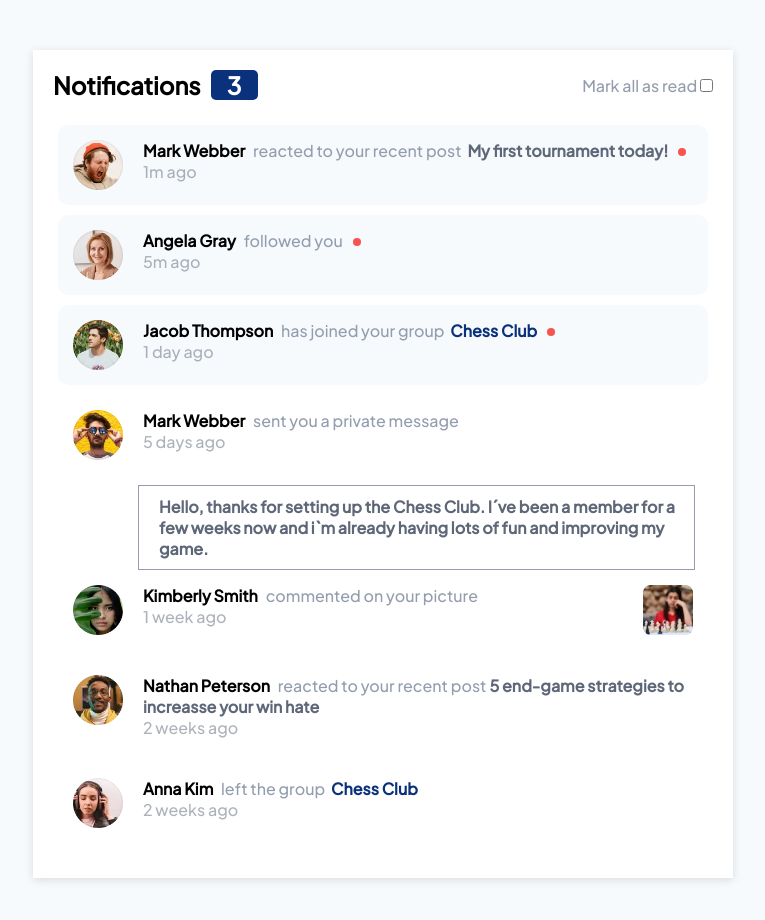
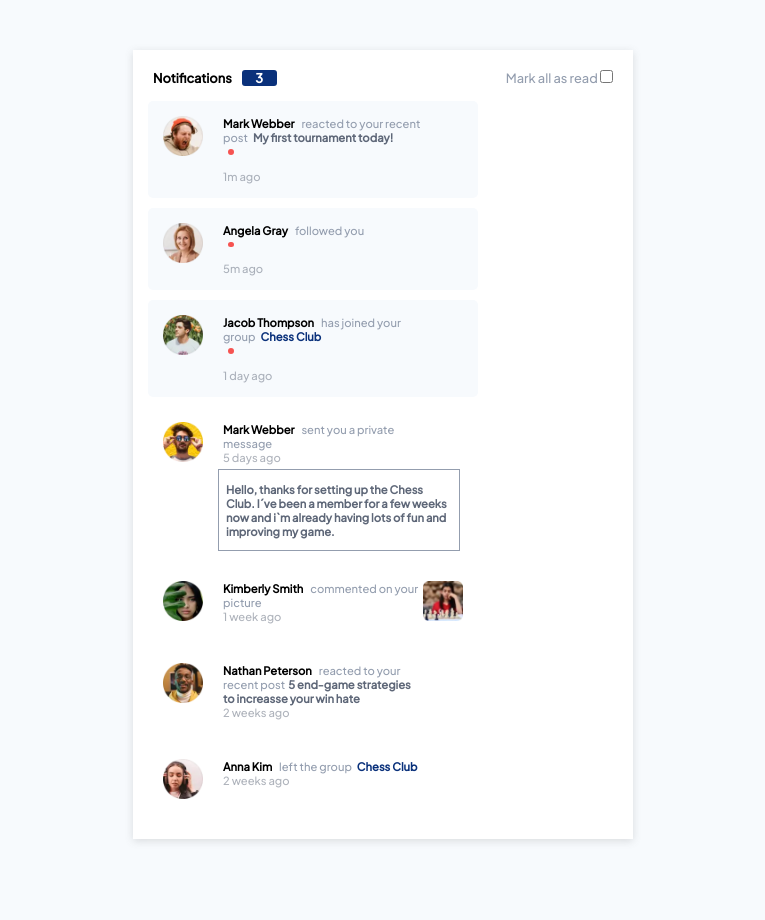
Before and after one commit to K4Z1NH0/notifications-page, a plain HTML site: page index.html in a window 1280 px wide. Shown: the whole page, without its empty margins (257-1022 px from the left). After the commit the page ends 889 px from the top, so only its background shows below. Drawn offline with Linux system fonts and the light colour scheme.

Commit message:
arrumando os midias querys (incompleto)

```diff
--- a/css/style.css
+++ b/css/style.css
@@ -32,7 +32,6 @@ body{
     justify-content: center;
     display: flex;
     flex-direction: column;
-    width: 700px;
     background-color: var(--color-branco);
 }
 
@@ -163,8 +162,6 @@ main h2{
 }
 
 .ball-red{
-    margin-top: 8px;
-    margin-left: 10px;
     width: 0.5em;
     height: 0.5em;
     background-color: var(--color-vermelho);
@@ -185,3 +182,209 @@ main h2{
     border: 1px solid var(--bg-color-2);
     border-radius: 5px;
 }
+
+/* medias querys */
+@media (max-width: 350px){
+    .container{
+        width: 300px;
+    }
+
+    section h1{
+        font-size: 0.6em;
+    }
+
+    section h2{
+        font-size: 0.6em;
+        width: 25px;
+        border-radius: 3px;
+    }
+
+    section div label{
+        font-size: 0.6em;
+    }
+
+    main{
+        padding: 15px;
+        margin-top: -40px;
+    }
+
+    main img{
+        width: 30px;
+        height: 30px;
+    }
+
+    main .mark{
+        border-radius: 3px;
+        width: 250px;
+        padding: 15px;
+        margin-top: 40px;
+        margin-bottom: 10px;
+        font-size: 0.6em;
+    }
+
+
+    main .angela, main .jacob, main .rizky, main .kimberly, main .nathan, main .anna{
+        border-radius: 3px;
+        width: 250px;
+        padding: 15px;
+        margin-bottom: 10px;
+        font-size: 0.6em;
+    }
+
+
+    .message{
+        margin-top: -20px;
+        font-size: 0.6em;
+        margin-left: 60px;
+        padding: 5px 0px;
+        width: 170px;
+        margin-bottom: 15px;
+    }
+
+    .message h2{
+        margin: 5px;
+    }
+
+}
+
+@media (min-width: 375px){
+    .container{
+        width: 300px;
+    }
+
+    section h1{
+        font-size: 0.6em;
+    }
+
+    section h2{
+        font-size: 0.6em;
+        width: 25px;
+        border-radius: 3px;
+    }
+
+    section div label{
+        font-size: 0.6em;
+    }
+
+    main{
+        padding: 15px;
+        margin-top: -40px;
+    }
+
+    main img{
+        width: 30px;
+        height: 30px;
+    }
+
+    main .mark{
+        border-radius: 3px;
+        width: 250px;
+        padding: 15px;
+        margin-top: 40px;
+        margin-bottom: 10px;
+        font-size: 0.6em;
+    }
+
+    main .mark h2, main .angela h2, main .jacob h2, main .rizky h2, main .kimberly h2, main .nathan h2, main .anna h2{
+        width: 180px;
+    }
+
+
+    main .angela, main .jacob, main .rizky, main .kimberly, main .nathan, main .anna{
+        border-radius: 3px;
+        width: 250px;
+        padding: 15px;
+        margin-bottom: 10px;
+        font-size: 0.6em;
+    }
+
+    .ball-red{
+        margin-top: 5px;
+        margin-left: 5px;
+        width: 0.5em;
+        height: 0.5em;
+        background-color: var(--color-vermelho);
+        border-radius: 100%;
+    }
+
+    .message{
+        margin-top: -20px;
+        font-size: 0.6em;
+        margin-left: 60px;
+        padding: 5px 0px;
+        width: 170px;
+        margin-bottom: 15px;
+    }
+
+    .message h2{
+        margin: 5px;
+    }
+
+}
+
+@media (min-width: 425px){
+    .container{
+        width: 500px;
+    }
+
+    section h1{
+        font-size: 0.8em;
+    }
+
+    section h2{
+        font-size: 0.8em;
+        width: 50px;
+        border-radius: 3px;
+    }
+
+    section div label{
+        font-size: 0.8em;
+    }
+
+    main img{
+        width: 40px;
+        height: 40px;
+    }
+
+    main .mark{
+        border-radius: 5px;
+        width: 300px;
+        padding: 15px;
+        margin-top: 40px;
+        margin-bottom: 10px;
+        font-size: 0.7em;
+    }
+
+    main .mark h2, main .angela h2, main .jacob h2, main .rizky h2, main .kimberly h2, main .nathan h2, main .anna h2{
+        width: 200px;
+    }
+
+    main .angela, main .jacob, main .rizky, main .kimberly, main .nathan, main .anna{
+        border-radius: 5px;
+        width: 300px;
+        padding: 15px;
+        margin-bottom: 10px;
+        font-size: 0.7em;
+    }
+
+    .ball-red{
+        margin-top: 5px;
+        margin-left: 5px;
+        width: 0.5em;
+        height: 0.5em;
+        border-radius: 100%;
+    }
+
+    .message{
+        margin-top: -20px;
+        font-size: 0.7em;
+        margin-left: 70px;
+        padding: 5px 0px;
+        width: 240px;
+        margin-bottom: 15px;
+    }
+
+    .message h2{
+        margin: 7px;
+    }
+}
--- a/index.html
+++ b/index.html
@@ -26,18 +26,18 @@
       <main>
         <div class="mark">
           <img src="./assets/images/avatar-mark-webber.webp">
-          <h2><span class="name">Mark Webber</span><span class="notification-text"> reacted to your recent post <span class="text-azul"> My first tournament today!</span>
-          <br><span class="time">1m ago</span></span></h2><div class="ball-red"></div>
+          <h2><span class="name">Mark Webber</span><span class="notification-text"> reacted to your recent post <span class="text-azul"> My first tournament today!</span><div class="ball-red"></div>
+          <br><span class="time">1m ago</span></span></h2>
         </div>
         <div class="angela">
           <img src="./assets/images/avatar-angela-gray.webp">
-          <h2><span class="name">Angela Gray</span><span class="notification-text"> followed you
-          <br><span class="time">5m ago</span></span></h2><div class="ball-red"></div>
+          <h2><span class="name">Angela Gray</span><span class="notification-text"> followed you <div class="ball-red"></div>
+          <br><span class="time">5m ago</span></span></h2>
         </div>
         <div class="jacob">
           <img src="./assets/images/avatar-jacob-thompson.webp">
-          <h2><span class="name">Jacob Thompson</span><span class="notification-text"> has joined your group <span class="text-club"> Chess Club</span>
-          <br><span class="time">1 day ago</span></span></h2><div class="ball-red"></div>
+          <h2><span class="name">Jacob Thompson</span><span class="notification-text"> has joined your group <span class="text-club"> Chess Club</span><div class="ball-red"></div>
+          <br><span class="time">1 day ago</span></span></h2>
         </div>
         <div class="rizky">
           <img src="./assets/images/avatar-rizky-hasanuddin.webp">
@@ -45,16 +45,16 @@
           <br><span class="time">5 days ago</span></span></h2>
         </div>
         <div class="message">
-          <h2>Hello, thanks for setting up the Chess Club. I´ve been a member for a<br> few weeks now and i`m already having lots of fun and improving my<br> game.</h2>
+          <h2>Hello, thanks for setting up the Chess Club. I´ve been a member for a few weeks now and i`m already having lots of fun and improving my game.</h2>
         </div>
         <div class="kimberly">
           <img src="./assets/images/avatar-kimberly-smith.webp">
-          <h2><span class="name">Kimberly Smith</span><span class="notification-text"> commented on your picture<br>
-          <span class="time">1 week ago</span></span></h2><img class="kimberly-img" src="./assets/images/image-chess.webp">
+          <h2><span class="name">Kimberly Smith</span><span class="notification-text"> commented on your picture
+          <br><span class="time">1 week ago</span></span></h2><img class="kimberly-img" src="./assets/images/image-chess.webp">
         </div>
         <div class="nathan">
           <img src="./assets/images/avatar-nathan-peterson.webp">
-          <h2><span class="name">Nathan Peterson</span><span class="notification-text"> reacted to your recent post<span class="text-azul">5 end-game strategies to <br> increasse your win hate</span>
+          <h2><span class="name">Nathan Peterson</span><span class="notification-text"> reacted to your recent post<span class="text-azul">5 end-game strategies to increasse your win hate</span>
           <br><span class="time">2 weeks ago</span></span></h2>
         </div>
         <div class="anna">
```
